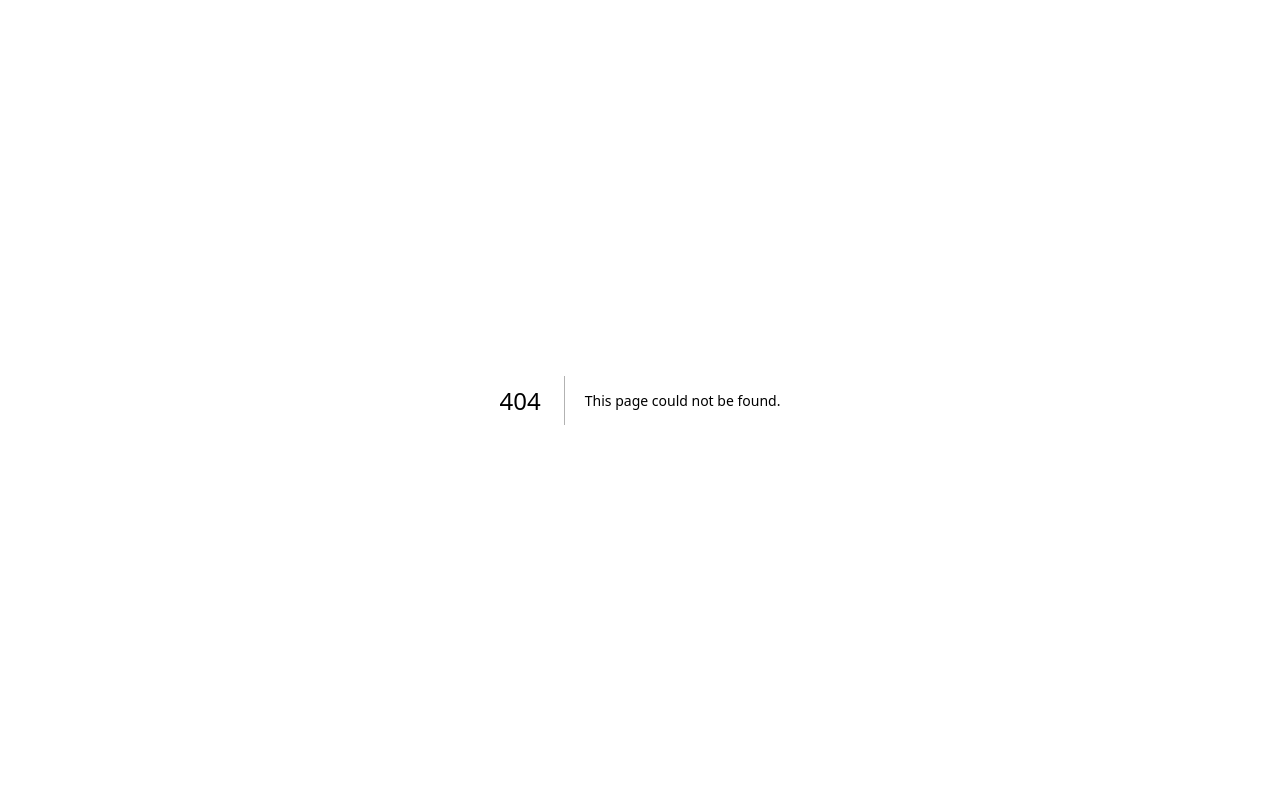
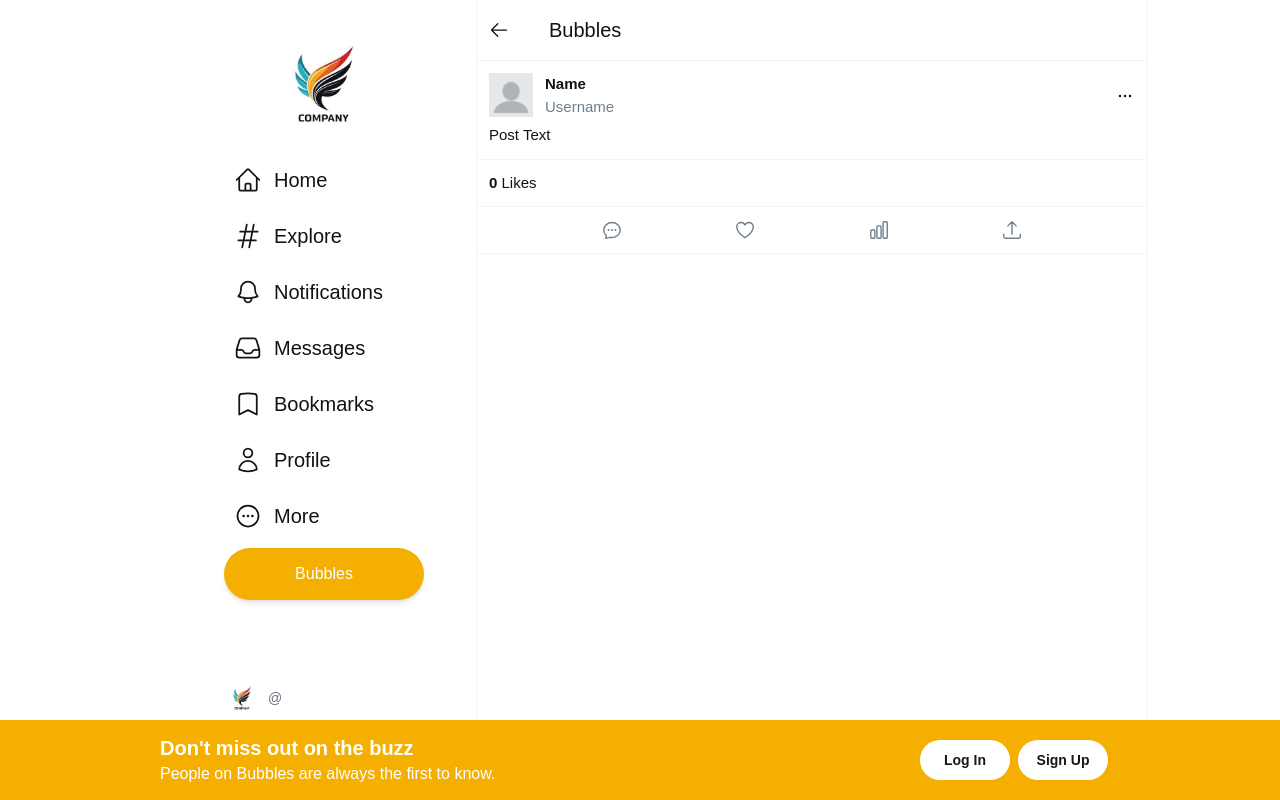
Before and after one commit to primehta17/bubbles-social-app, a Next.js app: page /1 in a window 1280 px wide. Before the commit this address had no page. Shown: the top 800 px of the page. Built offline with nearby package versions, Linux system fonts and the light colour scheme; no server answers.

Commit message:
dyanmic route created

```diff
--- /dev/null
+++ b/app/[id]/page.tsx
@@ -0,0 +1,65 @@
+import Sidebar from "../components/Sidebar";
+import PostFeed from "../components/PostFeed";
+import Widgets from "../components/Widgets";
+import CommentsModal from "../components/modals/CommentsModal";
+import SignUpPrompt from "../components/SignUpPrompt";
+import { ArrowLeftIcon, ArrowUpTrayIcon, ChartBarIcon, ChatBubbleOvalLeftEllipsisIcon, EllipsisHorizontalIcon, HeartIcon } from "@heroicons/react/24/outline";
+import Link from "next/link";
+import Image from "next/image";
+import { PostHeader } from "../components/Post";
+
+
+export default function Page() {
+  return (
+    <>
+   <div className="text-[#0f1419] min-h-screen max-w-[1400px] mx-auto flex justify-center">
+    <Sidebar/>
+      <div className="flex-grow max-w-2xl border-x border-gray-100">
+          <div className="py-4 px-3 text-lg sm:text-xl stickt top-0 z-50 bg-white bg-opacity-80 backdrop-blur-sm border-b border-gray-100 flex items-center">
+            <Link href="/">
+                <ArrowLeftIcon className="w-5 h-5 mr-10" />
+            </Link>
+            Bubbles
+          </div>
+          <div className="flex flex-col p-3 space-y-5 border-b border-gray-100">
+            <div className="flex justify-between items-center mb-1.5">
+              <div className="flex space-x-3">
+              <Image src='/assets/profile.png' width={44} height={44} alt="profile photo" className='w-11 h-11'/>
+              <div className="flex flex-col text-[15px]">
+                <span className="font-bold whitespace-nowrap max-w-[60px] min-w-[400px]:max-w-[100px] min-[500px]:max-w-[140px] sm:max-w-[160px] overflow-hidden text-ellipsis">Name</span>
+                <span className="text-[#707E89] whitespace-nowrap max-w-[60px] min-w-[400px]:max-w-[100px] min-[500px]:max-w-[140px] sm:max-w-[160px] overflow-hidden text-ellipsis">Username</span>
+              </div>
+              </div>
+              <EllipsisHorizontalIcon className="w-5 h-5"/>
+            </div>
+            <span className="text-[15px]">Post Text</span>
+          </div>
+          <div className="border-b border-gray-100 p-3 text-[15px]"><span className="font-bold">0</span> Likes</div>
+          <div className="border-b border-gray-100 p-3 text-[15px] flex justify-evenly">
+            <ChatBubbleOvalLeftEllipsisIcon className="w-[22px] h-[22px] text-[#707E89] cursor-not-allowed" />
+            <HeartIcon className="w-[22px] h-[22px] text-[#707E89] cursor-not-allowed"/>
+            <ChartBarIcon  className="w-[22px] h-[22px] text-[#707E89] cursor-not-allowed"/>
+            <ArrowUpTrayIcon className="w-[22px] h-[22px] text-[#707E89] cursor-not-allowed" />
+          </div>
+      </div>
+    </div>
+    <Widgets/>
+   <SignUpPrompt/>
+   </>
+  );
+}
+
+
+function Comment(){
+  return(
+    <div className="border-b border-gray-100">
+       <PostHeader name="loppy" username="@selo" text="uyftfyt" />
+       <div className="flex space-x-14 p-3 ms-16">
+            <HeartIcon className="w-[22px] h-[22px]  cursor-not-allowed"/>
+            <ChatBubbleOvalLeftEllipsisIcon className="w-[22px] h-[22px] cursor-not-allowed" />
+            <ChartBarIcon  className="w-[22px] h-[22px]  cursor-not-allowed"/>
+            <ArrowUpTrayIcon className="w-[22px] h-[22px] cursor-not-allowed" />
+       </div>
+    </div>
+  )
+}
--- a/app/components/Post.tsx
+++ b/app/components/Post.tsx
@@ -1,3 +1,4 @@
+'use client'
 import React, { Profiler } from 'react';
 import Image from 'next/image';
 import { ChartBarIcon, ChatBubbleOvalLeftEllipsisIcon, HeartIcon, ArrowUpTrayIcon } from '@heroicons/react/24/outline';
@@ -57,7 +58,7 @@
     <Image src="/profile.jpg" width={46} height={46} alt="profile-photo" className='w-11 h-11 z-10 bg-white' />
      <div className='text-[15px] flex flex-col space-y-1.5'>
        <div className='flex space-x-1.5 text-[15px text-[#707E89]'>
-         <span className='font-bold text-[#0F1419] whitespace-nowrap inline-block max-w-[60px] min-w-[400px]:max-w-[100px] min-[500px]:max-w-[140px] sm:max-w-[160px] overflow-hidden text-ellipsis'>{name}</span>
+         <span className='font-bold text-[#0F1419] inline-block whitespace-nowrap max-w-[60px] min-w-[400px]:max-w-[100px] min-[500px]:max-w-[140px] sm:max-w-[160px] overflow-hidden text-ellipsis'>{name}</span>
          <span className='inline-block whitespace-nowrap overflow-hidden text-ellipsis max-w-[60px] min-w-[400px]:max-w-[100px] min-[500px]:max-w-[140px] sm:max-w-[160px]'>@{username}</span>
          {
           timestamp && (
--- a/app/components/PostFeed.tsx
+++ b/app/components/PostFeed.tsx
@@ -15,7 +15,7 @@
         setPosts(snapshotDocs)
       })
       return unsubscribe
-  },[])
+  },[]);
   return (
     <div  className="flex-grow max-w-2xl border-x border-gray-100">
       <div className="py-4 px-3 text-lg sm:text-xl stickt top-0 z-50 bg-white bg-opacity-80 backdrop-blur-sm border-b border-gray-100">Home</div>
--- a/app/components/PostInput.tsx
+++ b/app/components/PostInput.tsx
@@ -4,8 +4,9 @@
 import { CalendarDaysIcon, ChartBarIcon, FaceSmileIcon, MapPinIcon, PhotoIcon } from '@heroicons/react/24/outline';
 import { addDoc, arrayUnion, collection, doc, serverTimestamp, updateDoc } from 'firebase/firestore';
 import { db } from '@/firebase';
-import { useSelector } from 'react-redux';
+import { useDispatch, useSelector } from 'react-redux';
 import { RootState } from '../redux/store';
+import { closeCommentModal } from '../redux/slices/modalSlice';
 
 interface PostInputProps {
   insideModal?: boolean
@@ -15,6 +16,7 @@
   const [text, setText] = useState('');
   const user = useSelector((state:RootState)=>state.user);
   const commentDetails = useSelector((state:RootState)=>state.modals.commentPostDetails)
+  const dispatch = useDispatch();
 
   async function sendPosts(){
     await addDoc(collection(db,'socialPost'),{
@@ -37,6 +39,8 @@
         text: text,
       })
     })
+    setText('')
+    dispatch(closeCommentModal());
   }
   return (
     <>
```
